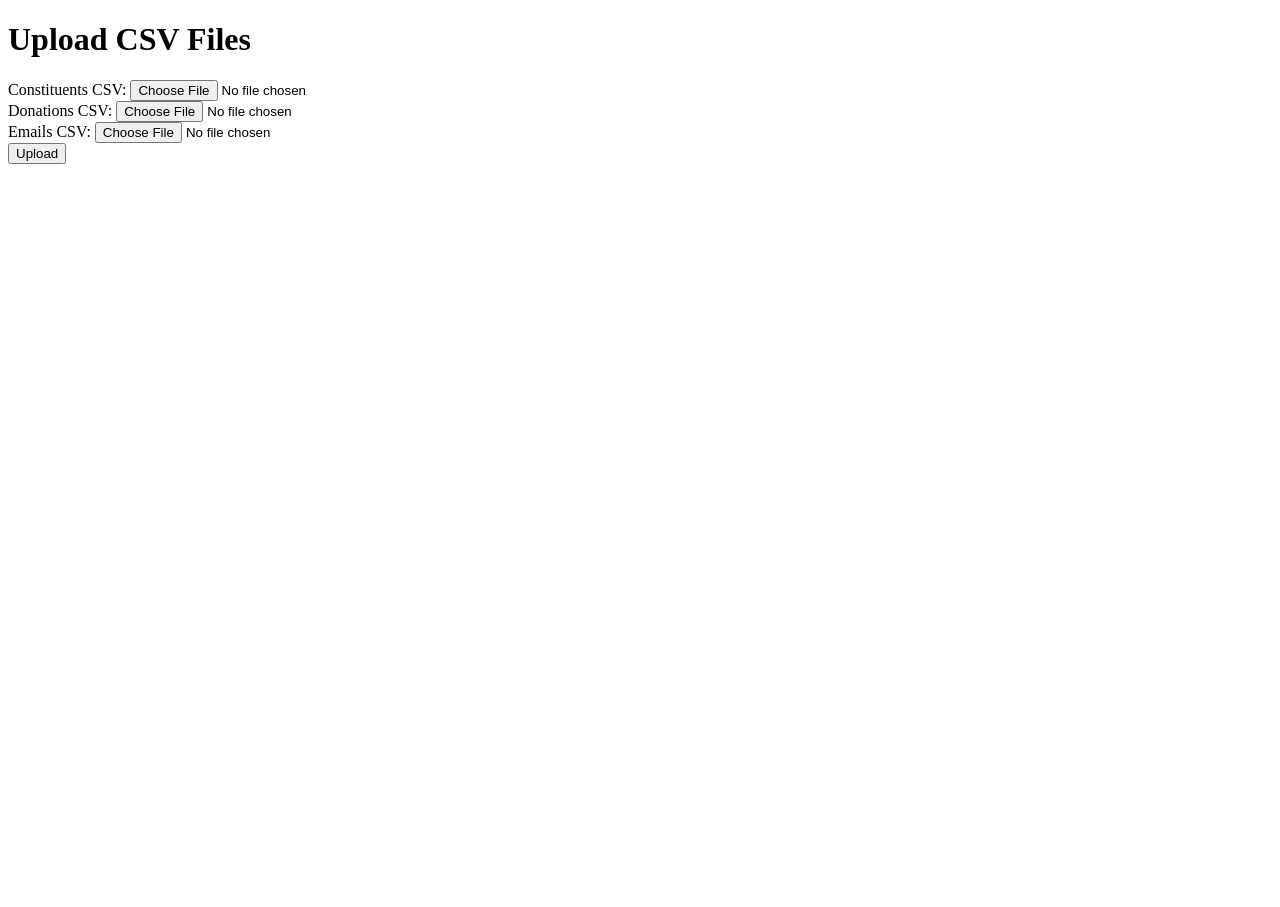
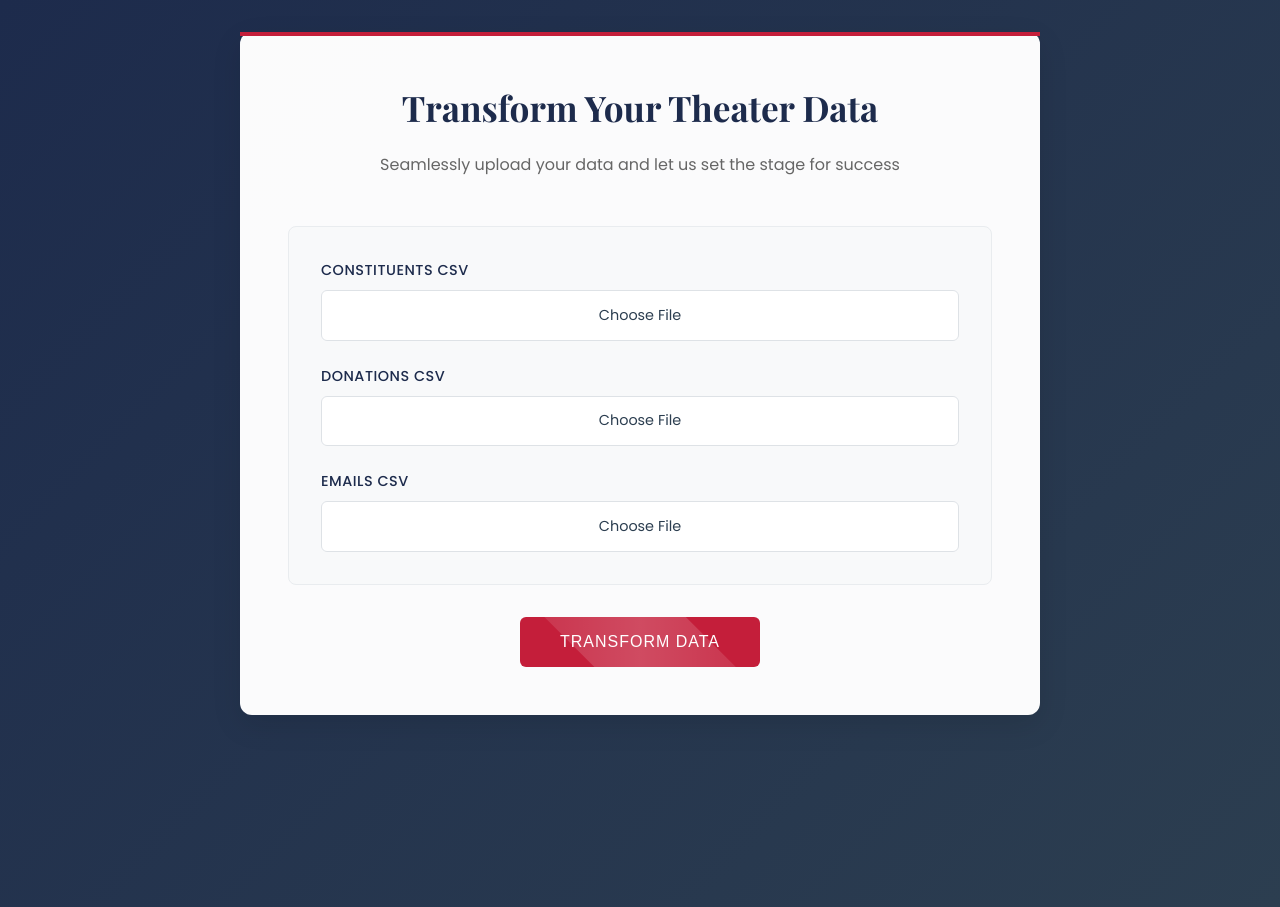
Before and after one commit to maxmattappillil/CueBox-Take-Home, a FastAPI app: page / in a window 1280 px wide. Run offline with FastAPI, Linux system fonts and the light colour scheme.

Commit message:
feat: Created a prettier UI

```diff
--- a/app/routers/file_upload.py
+++ b/app/routers/file_upload.py
@@ -12,18 +12,6 @@ async def upload_files(
     donations: UploadFile = File(...),
     emails: UploadFile = File(...)
 ):
-    # # Save uploaded files to disk
-    # constituents_path = f"temp/{constituents.filename}"
-    # donations_path = f"temp/{donations.filename}"
-    # emails_path = f"temp/{emails.filename}"
-
-    # with open(constituents_path, "wb") as f:
-    #     f.write(await constituents.read())
-    # with open(donations_path, "wb") as f:
-    #     f.write(await donations.read())
-    # with open(emails_path, "wb") as f:
-    #     f.write(await emails.read())
-
     # Process the CSV files
     output_constituents_df, output_tags_df, duplicates_df = process_csv_files(constituents.file, donations.file, emails.file)
 
@@ -77,5 +65,5 @@ TAGS_CSV = os.path.join(OUTPUT_DIR, "output_tags.csv")
 DUPLICATES_CSV = os.path.join(OUTPUT_DIR, "unresolved_duplicates.csv")
 
 @router.get("/", response_class=HTMLResponse)
-async def root(request: Request):
+async def read_root(request: Request):
     return templates.TemplateResponse("index.html", {"request": request})
--- a/app/static/style.css
+++ b/app/static/style.css
@@ -0,0 +1,201 @@
+:root {
+    --primary-color: #1d2b4c;
+    --accent-color: #c41e3a;
+    --text-color: #2c3e50;
+    --background-color: #f8f9fa;
+    --success-color: #2ecc71;
+}
+
+* {
+    margin: 0;
+    padding: 0;
+    box-sizing: border-box;
+}
+
+body {
+    font-family: 'Poppins', sans-serif;
+    background: var(--background-color);
+    color: var(--text-color);
+    min-height: 100vh;
+    line-height: 1.6;
+}
+
+.stage {
+    min-height: 100vh;
+    background: linear-gradient(135deg, #1d2b4c 0%, #2c3e50 100%);
+    padding: 2rem;
+}
+
+.curtain {
+    background-color: rgba(255, 255, 255, 0.98);
+    border-radius: 12px;
+    box-shadow: 0 10px 30px rgba(0, 0, 0, 0.1);
+    padding: 3rem;
+    max-width: 800px;
+    margin: 0 auto;
+    position: relative;
+}
+
+.curtain::before {
+    content: '';
+    position: absolute;
+    top: 0;
+    left: 0;
+    right: 0;
+    height: 4px;
+    background: var(--accent-color);
+}
+
+.container {
+    text-align: center;
+}
+
+h1 {
+    font-family: 'Playfair Display', serif;
+    font-size: 2.2rem;
+    color: var(--primary-color);
+    margin-bottom: 1rem;
+    position: relative;
+    display: inline-block;
+}
+
+.subtitle {
+    color: #666;
+    font-size: 1rem;
+    margin-bottom: 3rem;
+    max-width: 600px;
+    margin-left: auto;
+    margin-right: auto;
+}
+
+.file-upload-container {
+    display: grid;
+    gap: 1.5rem;
+    margin-bottom: 2rem;
+    background: #f8f9fa;
+    padding: 2rem;
+    border-radius: 8px;
+    border: 1px solid #e9ecef;
+}
+
+.form-group {
+    text-align: left;
+}
+
+.label-text {
+    display: block;
+    font-weight: 500;
+    margin-bottom: 0.5rem;
+    color: var(--primary-color);
+    font-size: 0.9rem;
+    text-transform: uppercase;
+    letter-spacing: 0.5px;
+}
+
+.file-input-wrapper {
+    position: relative;
+    overflow: hidden;
+}
+
+input[type="file"] {
+    position: absolute;
+    left: -9999px;
+}
+
+.file-input-button {
+    display: block;
+    padding: 0.8rem 1rem;
+    background: #fff;
+    border: 1px solid #dee2e6;
+    border-radius: 6px;
+    color: var(--text-color);
+    cursor: pointer;
+    transition: all 0.2s ease;
+    text-align: center;
+    font-size: 0.9rem;
+    overflow: hidden;
+    white-space: nowrap;
+    text-overflow: ellipsis;
+}
+
+.file-input-button .file-name {
+    display: none;
+    max-width: 100%;
+    overflow: hidden;
+    text-overflow: ellipsis;
+    color: var(--primary-color);
+    font-weight: 500;
+}
+
+.file-input-button:hover {
+    background: var(--primary-color);
+    color: #fff;
+    border-color: var(--primary-color);
+    transform: translateY(-1px);
+}
+
+.upload-button {
+    background: var(--accent-color);
+    color: #fff;
+    border: none;
+    padding: 1rem 2.5rem;
+    font-size: 1rem;
+    font-weight: 500;
+    border-radius: 6px;
+    cursor: pointer;
+    transition: all 0.2s ease;
+    position: relative;
+    overflow: hidden;
+    text-transform: uppercase;
+    letter-spacing: 1px;
+}
+
+.upload-button:hover {
+    transform: translateY(-1px);
+    box-shadow: 0 5px 15px rgba(196, 30, 58, 0.2);
+    background: #b01b33;
+}
+
+.button-shine {
+    position: absolute;
+    top: -50%;
+    left: -50%;
+    width: 200%;
+    height: 200%;
+    background: linear-gradient(
+        45deg,
+        transparent,
+        rgba(255, 255, 255, 0.2),
+        transparent
+    );
+    transform: rotate(45deg);
+    transition: 0.3s;
+}
+
+.upload-button:hover .button-shine {
+    left: 100%;
+}
+
+@media (max-width: 768px) {
+    .stage {
+        padding: 1rem;
+    }
+
+    .curtain {
+        padding: 2rem 1.5rem;
+        margin: 0.5rem;
+    }
+
+    h1 {
+        font-size: 1.8rem;
+    }
+
+    .subtitle {
+        font-size: 0.9rem;
+        margin-bottom: 2rem;
+    }
+
+    .file-upload-container {
+        padding: 1.5rem;
+    }
+}
--- a/app/templates/index.html
+++ b/app/templates/index.html
@@ -3,27 +3,69 @@
 <head>
     <meta charset="UTF-8">
     <meta name="viewport" content="width=device-width, initial-scale=1.0">
-    <title>CSV Upload</title>
+    <title>Theater Data Platform</title>
     <link rel="stylesheet" href="/static/style.css">
+    <link rel="stylesheet" href="https://fonts.googleapis.com/css2?family=Playfair+Display:wght@400;700&family=Poppins:wght@300;400;500&display=swap">
 </head>
 <body>
+    <div class="stage">
+        <div class="curtain">
             <div class="container">
-        <h1>Upload CSV Files</h1>
+                <h1>Transform Your Theater Data</h1>
+                <p class="subtitle">Seamlessly upload your data and let us set the stage for success</p>
+
                 <form id="uploadForm" enctype="multipart/form-data">
+                    <div class="file-upload-container">
                         <div class="form-group">
-                <label for="constituents">Constituents CSV:</label>
-                <input type="file" id="constituents" name="constituents" accept=".csv" required>
+                            <label for="constituents">
+                                <span class="label-text">Constituents CSV</span>
+                            </label>
+                            <div class="file-input-wrapper">
+                                <input type="file" id="constituents" name="constituents" accept=".csv" required
+                                       onchange="updateFileName(this)">
+                                <span class="file-input-button" onclick="document.getElementById('constituents').click()">
+                                    <span class="button-text">Choose File</span>
+                                    <span class="file-name"></span>
+                                </span>
                             </div>
+                        </div>
+
                         <div class="form-group">
-                <label for="donations">Donations CSV:</label>
-                <input type="file" id="donations" name="donations" accept=".csv" required>
+                            <label for="donations">
+                                <span class="label-text">Donations CSV</span>
+                            </label>
+                            <div class="file-input-wrapper">
+                                <input type="file" id="donations" name="donations" accept=".csv" required
+                                       onchange="updateFileName(this)">
+                                <span class="file-input-button" onclick="document.getElementById('donations').click()">
+                                    <span class="button-text">Choose File</span>
+                                    <span class="file-name"></span>
+                                </span>
                             </div>
+                        </div>
+
                         <div class="form-group">
-                <label for="emails">Emails CSV:</label>
-                <input type="file" id="emails" name="emails" accept=".csv" required>
+                            <label for="emails">
+                                <span class="label-text">Emails CSV</span>
+                            </label>
+                            <div class="file-input-wrapper">
+                                <input type="file" id="emails" name="emails" accept=".csv" required
+                                       onchange="updateFileName(this)">
+                                <span class="file-input-button" onclick="document.getElementById('emails').click()">
+                                    <span class="button-text">Choose File</span>
+                                    <span class="file-name"></span>
+                                </span>
                             </div>
-            <button type="button" onclick="uploadFiles()">Upload</button>
+                        </div>
+                    </div>
+
+                    <button type="button" onclick="uploadFiles()" class="upload-button">
+                        Transform Data
+                        <span class="button-shine"></span>
+                    </button>
                 </form>
+            </div>
+        </div>
     </div>
     <script>
         async function uploadFiles() {
@@ -59,6 +101,23 @@
             a.click();
             document.body.removeChild(a);
         }
+
+        function updateFileName(input) {
+            const fileName = input.files[0]?.name || '';
+            const buttonSpan = input.nextElementSibling;
+            const buttonText = buttonSpan.querySelector('.button-text');
+            const fileNameSpan = buttonSpan.querySelector('.file-name');
+
+            if (fileName) {
+                buttonText.style.display = 'none';
+                fileNameSpan.textContent = fileName;
+                fileNameSpan.style.display = 'block';
+            } else {
+                buttonText.style.display = 'block';
+                fileNameSpan.textContent = '';
+                fileNameSpan.style.display = 'none';
+            }
+        }
     </script>
 </body>
 </html>
--- a/main.py
+++ b/main.py
@@ -1,8 +1,11 @@
 from fastapi.staticfiles import StaticFiles
 from fastapi import FastAPI
+from fastapi.templating import Jinja2Templates
 from app.routers import file_upload
 
 app = FastAPI()
 
 app.mount("/static", StaticFiles(directory="app/static"), name="static")
 app.include_router(file_upload.router)
+
+templates = Jinja2Templates(directory="app/templates")
```
Lines whose indentation alone changed are shown as unchanged.
